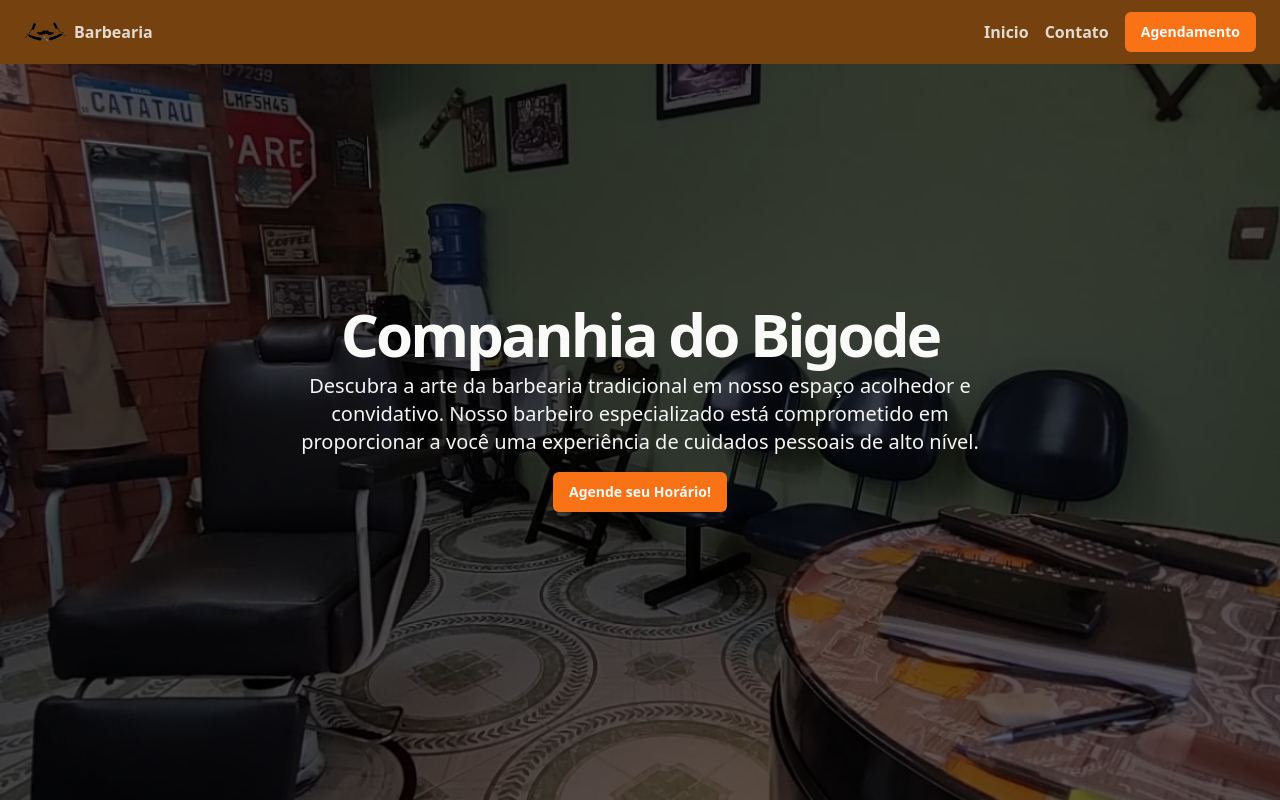
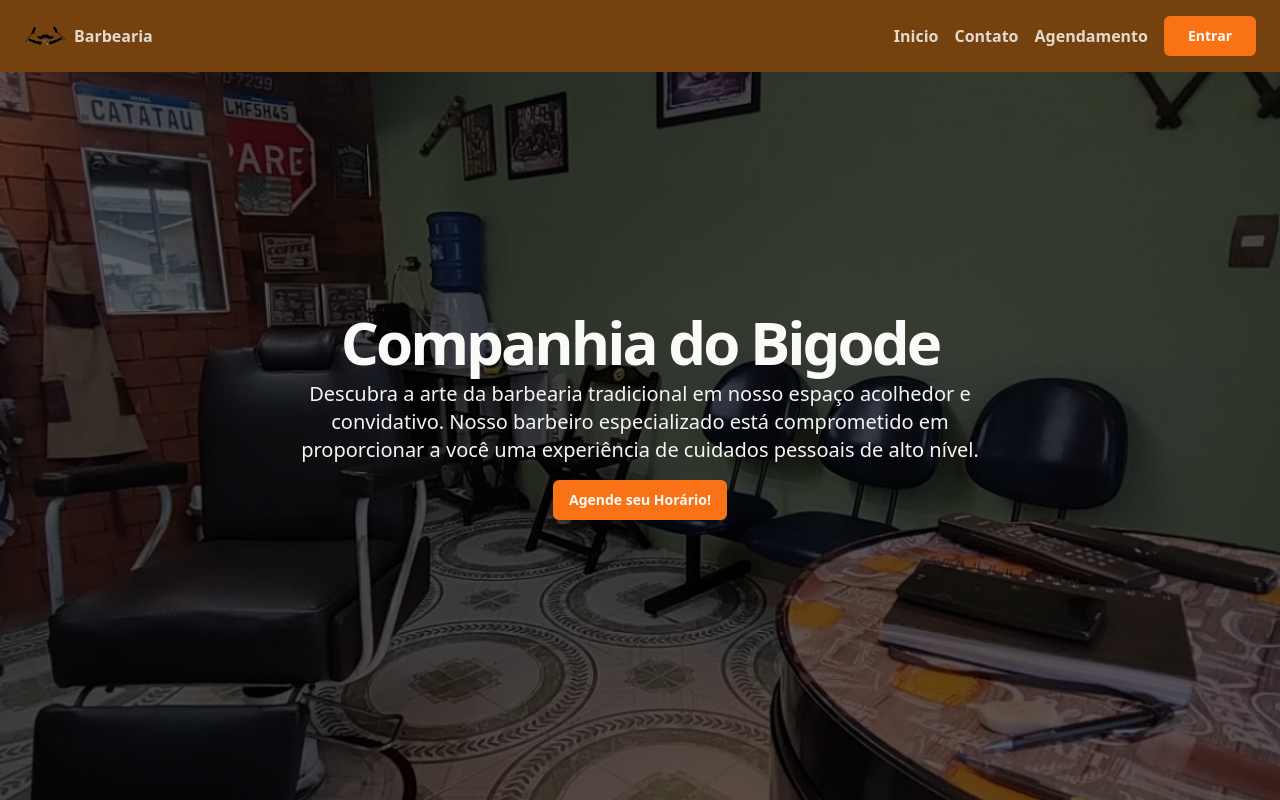
Before and after one commit to Kaue-Francisco/Barbearia, a React (Vite) app in the folder frontend/: page / in a window 1280 px wide. Shown: the top 800 px of the page. Built offline with nearby package versions, Linux system fonts and the light colour scheme.

Commit message:
be-feat: Adicionando botão de logar e aumentando tamanho da navbar.

```diff
--- a/frontend/src/pages/Components/Navbar/Navbar.tsx
+++ b/frontend/src/pages/Components/Navbar/Navbar.tsx
@@ -10,7 +10,7 @@ export default function Navbar() {
     const pathname = location.pathname;
 
     return (
-        <header className="flex h-16 w-full items-center justify-between bg-secondary px-4 md:px-6">
+        <header className="flex h-18 w-full items-center justify-between bg-secondary px-4 md:px-6">
             <Link to="/" className="mr-6 flex items-center space-x-2">
                 <img src={logo} alt={"Logo"} width={42} />
                 <span className="hidden sm:inline-block text-background/80 font-bold transition-colors hover:text-background">
@@ -36,7 +36,16 @@ export default function Navbar() {
                 >
                     Contato
                 </Link>
-                <Button className="bg-primary font-bold" asChild><Link to="/agendamento">Agendamento</Link></Button>
+                <Link
+                    to="/docs"
+                    className={cn(
+                        "font-bold transition-colors hover:text-background",
+                        pathname.startsWith("/agendamento") ? "text-background" : "text-background/80"
+                    )}
+                >
+                    Agendamento
+                </Link>
+                <Button className="bg-primary font-bold px-6" asChild><Link to="/agendamento">Entrar</Link></Button>
             </nav>
             {/* Mobile Menu */}
             <Sheet>
@@ -60,6 +69,9 @@ export default function Navbar() {
                         </MobileLink>
                         <MobileLink to="/agendamento" className="hover:text-secondary">
                             Agendamento
+                        </MobileLink>
+                        <MobileLink to="/agendamento" className="hover:text-secondary">
+                            Entrar
                         </MobileLink>
                     </nav>
                 </SheetContent>
--- a/frontend/tailwind.config.js
+++ b/frontend/tailwind.config.js
@@ -52,6 +52,9 @@ module.exports = {
           foreground: "hsl(var(--card-foreground))",
         },
       },
+      spacing: {
+        18: "4.5rem",
+      },
       borderRadius: {
         lg: "var(--radius)",
         md: "calc(var(--radius) - 2px)",
```
